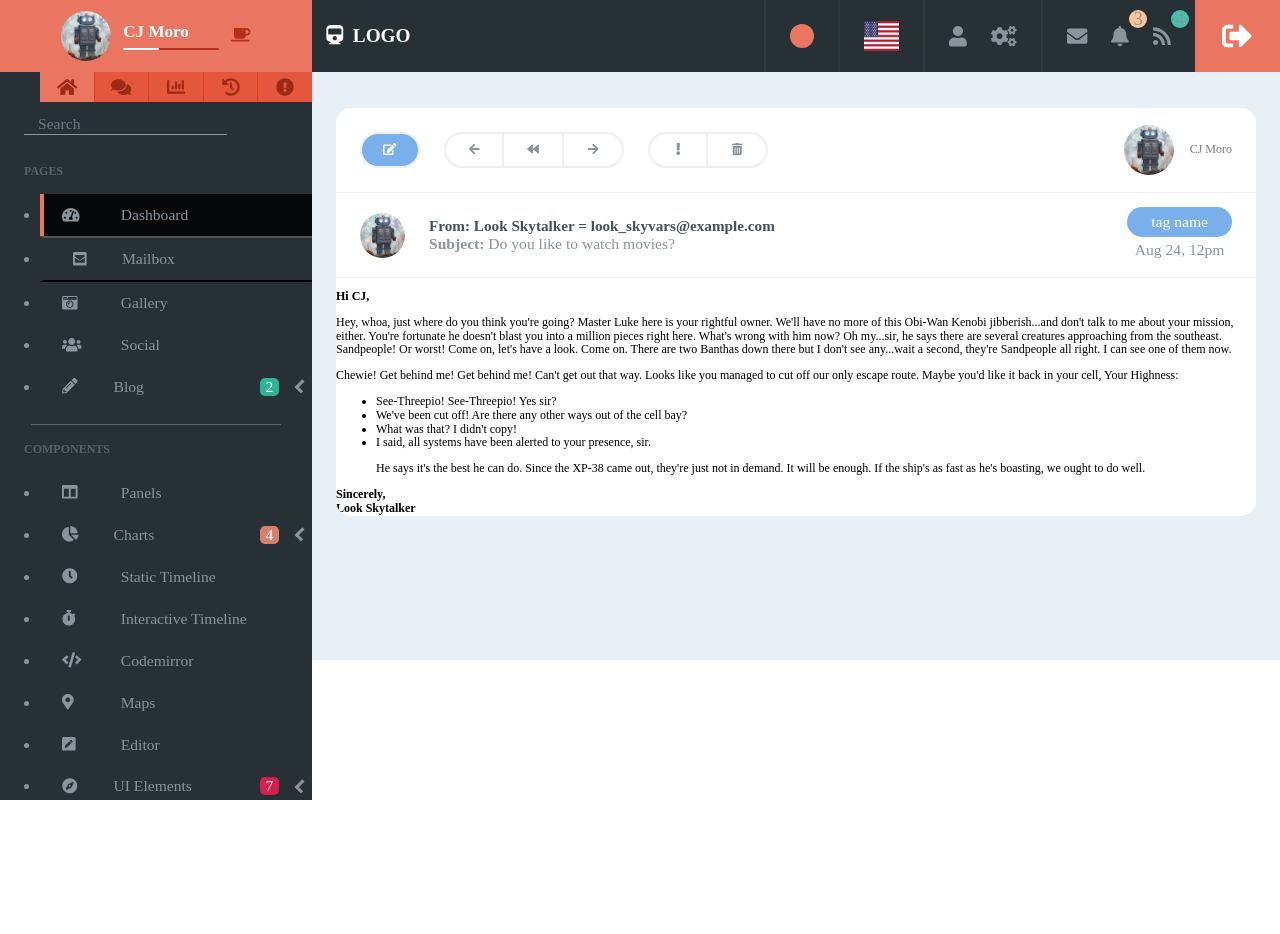
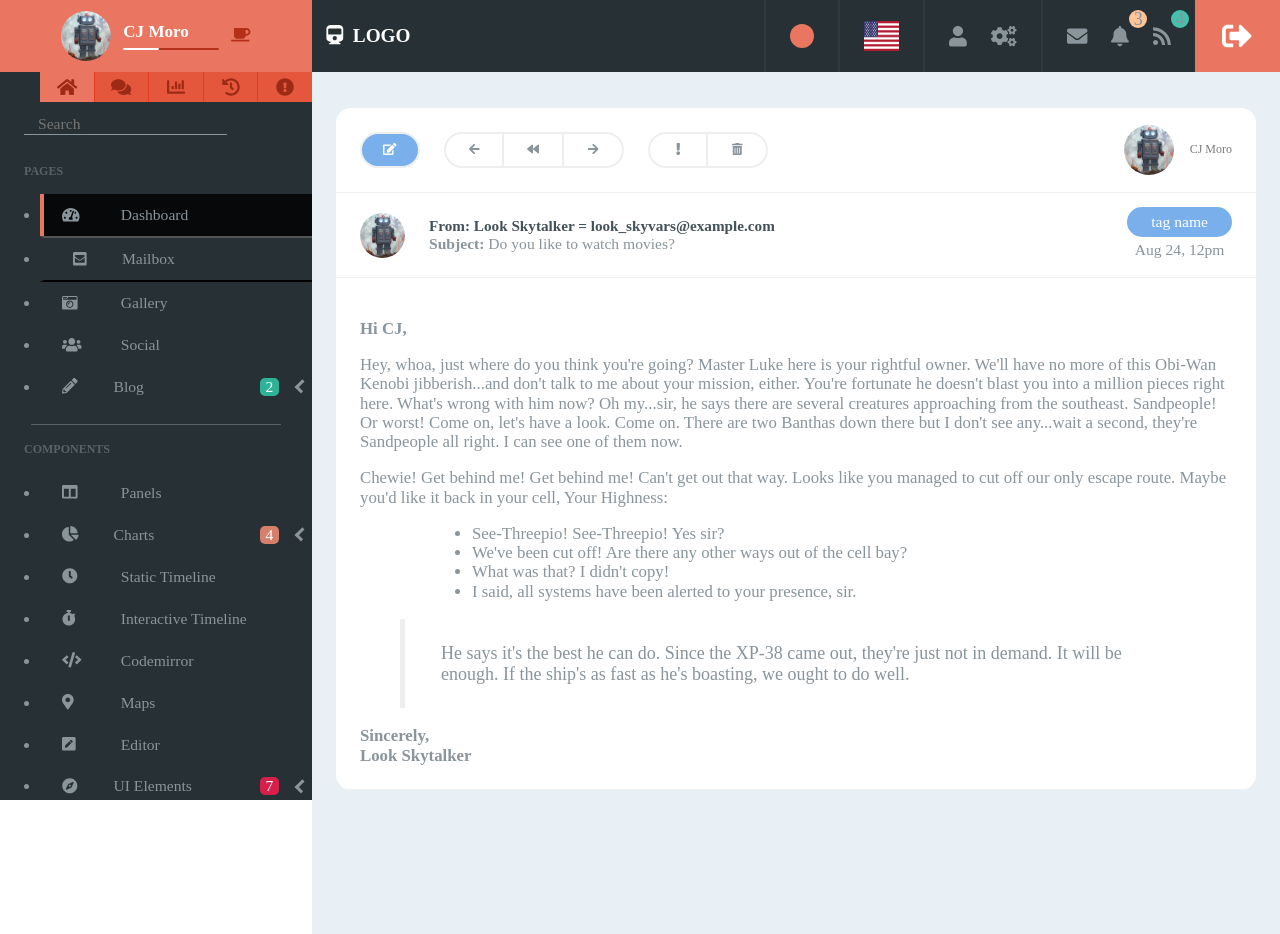
Before and after one commit to serCJm/react-admin-dashboard, a React (Create React App) app: page /mail in a window 1280 px wide. Before the commit the page ends 800 px from the top, so only its background shows below. Built offline with nearby package versions, Linux system fonts and the light colour scheme.

Commit message:
Style MailBody component

```diff
--- a/src/index.css
+++ b/src/index.css
@@ -1999,5 +1999,19 @@ input, textarea {
       background: #79b0ec;
       color: #fff;
       border-radius: 20px; }
+.mail .mail-body {
+  padding: 2rem;
+  color: #89949b;
+  font-size: 1.4rem;
+  border-bottom: 1px solid #eeeeee; }
+  .mail .mail-body p {
+    font-size: 1.4rem; }
+  .mail .mail-body .mail-body-list {
+    list-style-type: disc;
+    margin-left: 6rem; }
+  .mail .mail-body .mail-body-quote {
+    border-left: 5px solid #eeeeee;
+    padding: 2rem 1rem 2rem 3rem;
+    font-size: 1.5rem; }
 
 /*# sourceMappingURL=index.css.map */
--- a/src/sass/modules/pages/mailbox/_mail.sass
+++ b/src/sass/modules/pages/mailbox/_mail.sass
@@ -85,3 +85,17 @@
                 background: rgb(121, 176, 236)
                 color: $white
                 border-radius: 20px
+    .mail-body
+        padding: 2rem
+        color: rgb(137, 148, 155)
+        font-size: 1.4rem
+        border-bottom: 1px solid rgb(238, 238, 238)
+        & p
+            font-size: 1.4rem
+        .mail-body-list
+            list-style-type: disc
+            margin-left: 6rem
+        .mail-body-quote
+            border-left: 5px solid rgb(238, 238, 238)
+            padding: 2rem 1rem 2rem 3rem
+            font-size: 1.5rem
```
Also changed, not shown: 1 other file (tests, documents, lock files or other folders).
